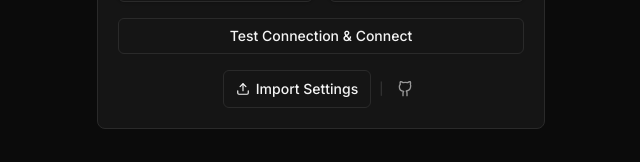
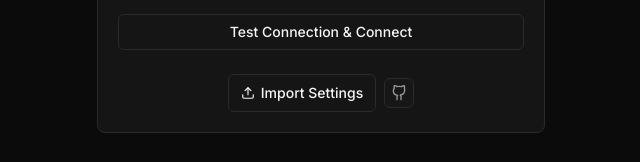
Before and after one commit to afrizalyogi/smtpanel, a Next.js app: page / in a window 1280 px wide. Shown: the part 619-781 px from the top of the page, without its empty margins (319-959 px from the left). Built offline with nearby package versions, Linux system fonts and the light colour scheme.

Commit message:
style: convert login secondary actions into proper bordered buttons

```diff
--- a/src/app/page.tsx
+++ b/src/app/page.tsx
@@ -232,20 +232,19 @@ export default function ConnectPage() {
               {isPending ? "Testing Connection..." : "Test Connection & Connect"}
             </Button>
 
-            <div className="flex gap-2 justify-center items-center">
+            <div className="flex gap-2 justify-center items-center mt-2">
               <button
                 type="button"
                 onClick={handleOpenImport}
-                className="text-xs text-muted hover:text-fg font-medium transition-colors flex items-center gap-1.5 px-2 py-1"
+                className="flex items-center gap-1.5 px-3 py-1.5 rounded-md border border-border bg-surface-warm/50 hover:bg-surface-warm text-xs font-medium text-muted hover:text-fg transition-colors"
               >
                 <Upload className="h-3.5 w-3.5" /> Import Settings
               </button>
-              <span className="text-muted/30 text-xs">|</span>
               <a
                 href="https://github.com/afrizalyogi/smtpanel"
                 target="_blank"
                 rel="noopener noreferrer"
-                className="text-muted hover:text-fg transition-colors flex items-center justify-center p-1.5 rounded-md hover:bg-surface-warm"
+                className="flex items-center justify-center p-1.5 rounded-md border border-border bg-surface-warm/50 hover:bg-surface-warm text-muted hover:text-fg transition-colors"
                 title="View Source on GitHub"
               >
                 <svg viewBox="0 0 24 24" width="24" height="24" stroke="currentColor" strokeWidth="2" fill="none" strokeLinecap="round" strokeLinejoin="round" className="h-4 w-4"><path d="M15 22v-4a4.8 4.8 0 0 0-1-3.02c3.14-.35 6.44-1.54 6.44-7A5.44 5.44 0 0 0 20 4.77 5.07 5.07 0 0 0 19.91 1S18.73.65 16 2.48a13.38 13.38 0 0 0-7 0C6.27.65 5.09 1 5.09 1A5.07 5.07 0 0 0 5 4.77a5.44 5.44 0 0 0-1.5 3.78c0 5.42 3.3 6.61 6.44 7A4.8 4.8 0 0 0 9 18.13V22"></path></svg>
```
